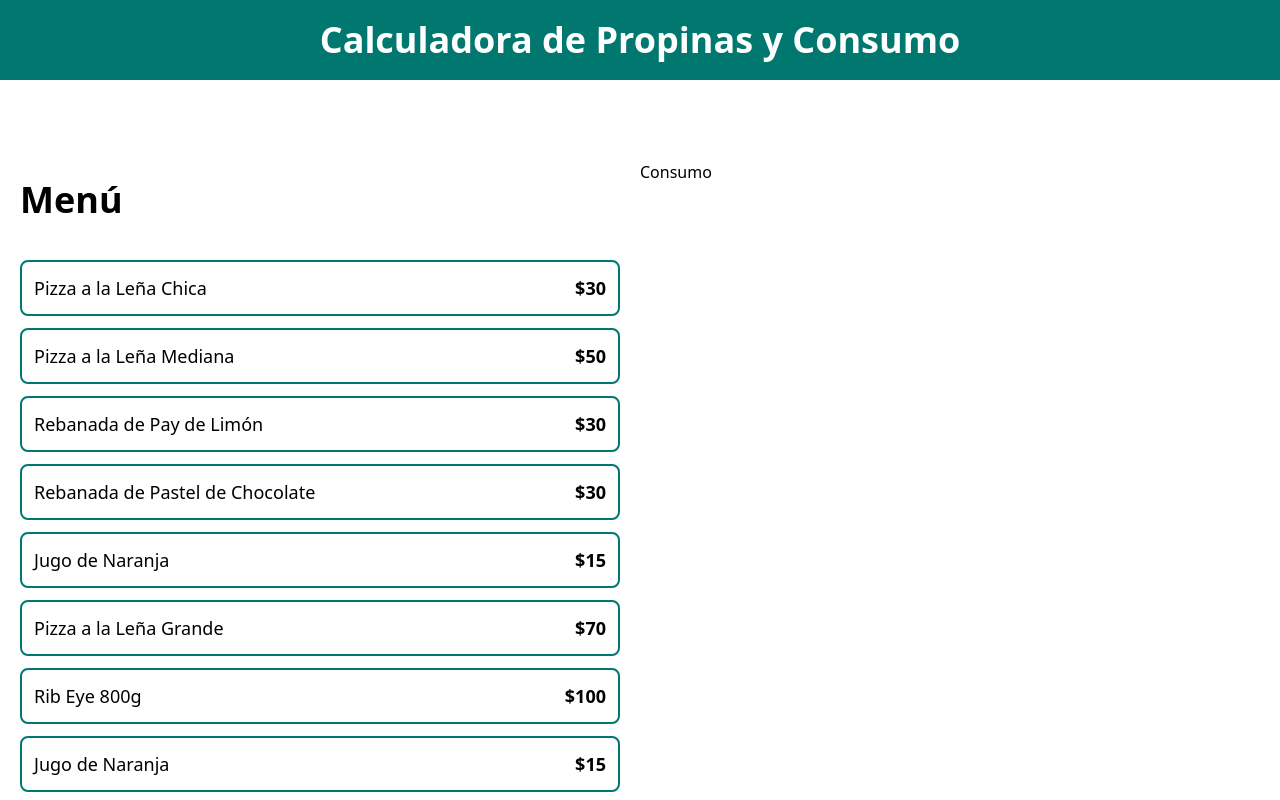
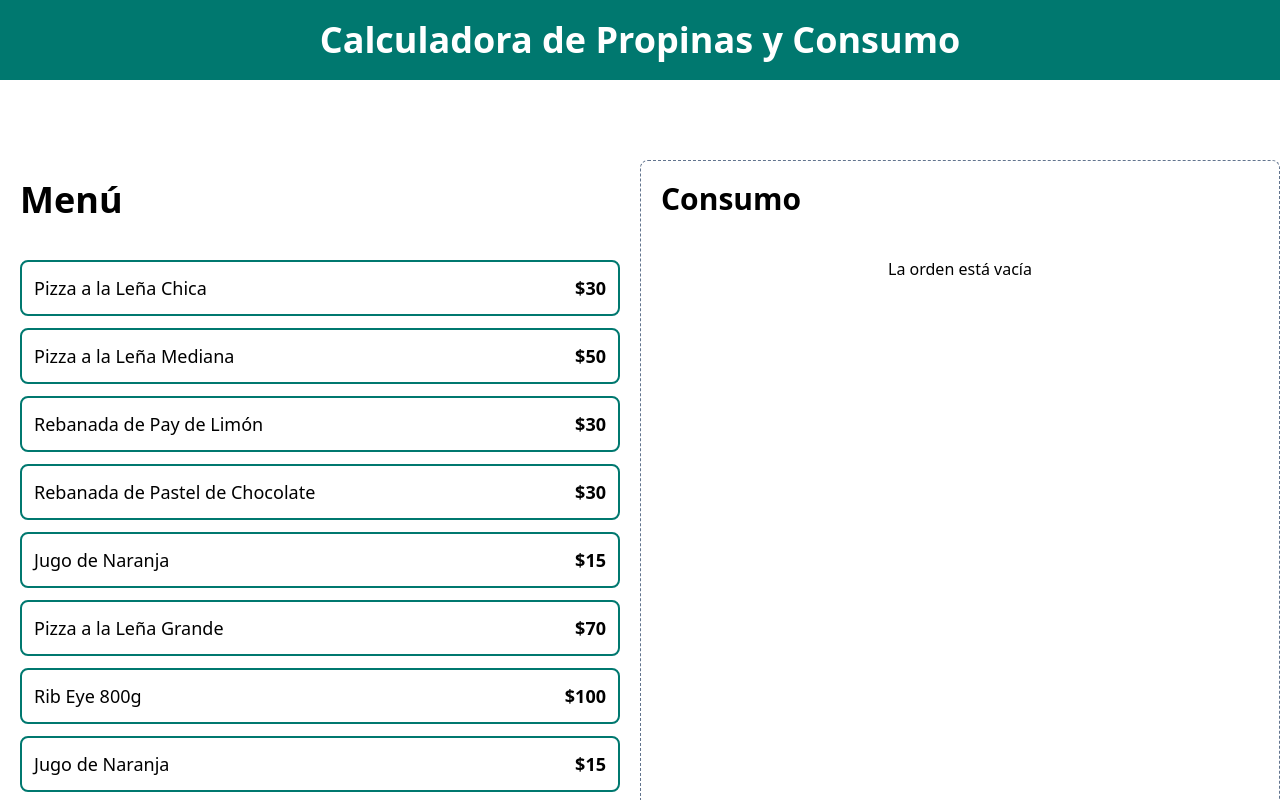
Before and after one commit to chalotorres/Proyecto-Calculador-Propinas, a React (Vite) app: page / in a window 1280 px wide. Shown: the top 800 px of the page. Built offline with nearby package versions, Linux system fonts and the light colour scheme.

Commit message:
Mostrar orden

```diff
--- a/src/App.tsx
+++ b/src/App.tsx
@@ -1,9 +1,10 @@
 import MenuItem from "./components/MenuItem"
+import OrderContents from "./components/OrderContents";
 import { menuItems } from "./data/db"
 import useOrder from "./hook/useOrder"
 
 function App() {
-  const { addItem } = useOrder();
+  const { order, addItem } = useOrder();
 
   return (
     <>
@@ -28,8 +29,10 @@
 
       </div>
 
-      <div>
-        <h2>Consumo</h2>
+      <div className="border border-dashed border-slate-500 p-5 rounded-lg space-y-10">
+          <OrderContents
+            order={order}
+          />
       </div>
 
     </main>
--- /dev/null
+++ b/src/components/OrderContents.tsx
@@ -0,0 +1,37 @@
+import { formatCurrency } from "../helpers"
+import type { OrderItem } from "../types"
+
+type OrderContentsProps = {
+    order : OrderItem[]
+}
+
+export default function orderContents({order} : OrderContentsProps) {
+  return (
+    <div>
+        <h2 className='font-black text-3xl'>Consumo</h2>
+
+        <div className="space-y-3 mt-10">
+            {order.length === 0 ?
+                <p className="text-center">La orden está vacía</p>
+                :(
+                    order.map (item => (
+                        <div key={item.id}
+                        className="flex justify-between border-t items-center border-gray-300 py-5 last-of-type:border-b">
+                            <div>
+                                <p className="text-lg">
+                                    {item.name} - {formatCurrency(item.price)}
+                                </p>
+                                <p className="font-black">
+                                    Cantidad: {item.quantity} - {formatCurrency(item.price * item.quantity)}
+                                </p>
+                            </div>
+                            <button className="bg-red-600 h-8 w-8 rounded-full font-black text-white">
+                                X
+                            </button>
+                        </div>
+                    ))
+                ) }
+        </div>
+    </div>
+  )
+}
--- /dev/null
+++ b/src/helpers/index.ts
@@ -0,0 +1,6 @@
+export function formatCurrency(quantity : number) {
+    return new Intl.NumberFormat('es-MX', {
+        style: 'currency',
+        currency : 'MXN',
+    }).format(quantity)
+}
--- a/src/hook/useOrder.ts
+++ b/src/hook/useOrder.ts
@@ -5,10 +5,19 @@
     const [order, setOrder] = useState<OrderItem[]>([]);
 
     const addItem = (item : MenuItem) => {
-        console.log(item);
+        const itemExist = order.find(orderItem => orderItem.id === item.id)
+        if (itemExist) {
+            const updatedOrder = order.map( orderItem => orderItem.id === item.id ?
+                {...orderItem, quantity : orderItem.quantity + 1} :
+                orderItem);
+            setOrder(updatedOrder);
+        } else {
+            const newItem = {...item, quantity: 1}
+            setOrder([...order, newItem]);
+        }
     }
-
     return {
-        addItem
+        order,
+        addItem,
     }
 }
```
